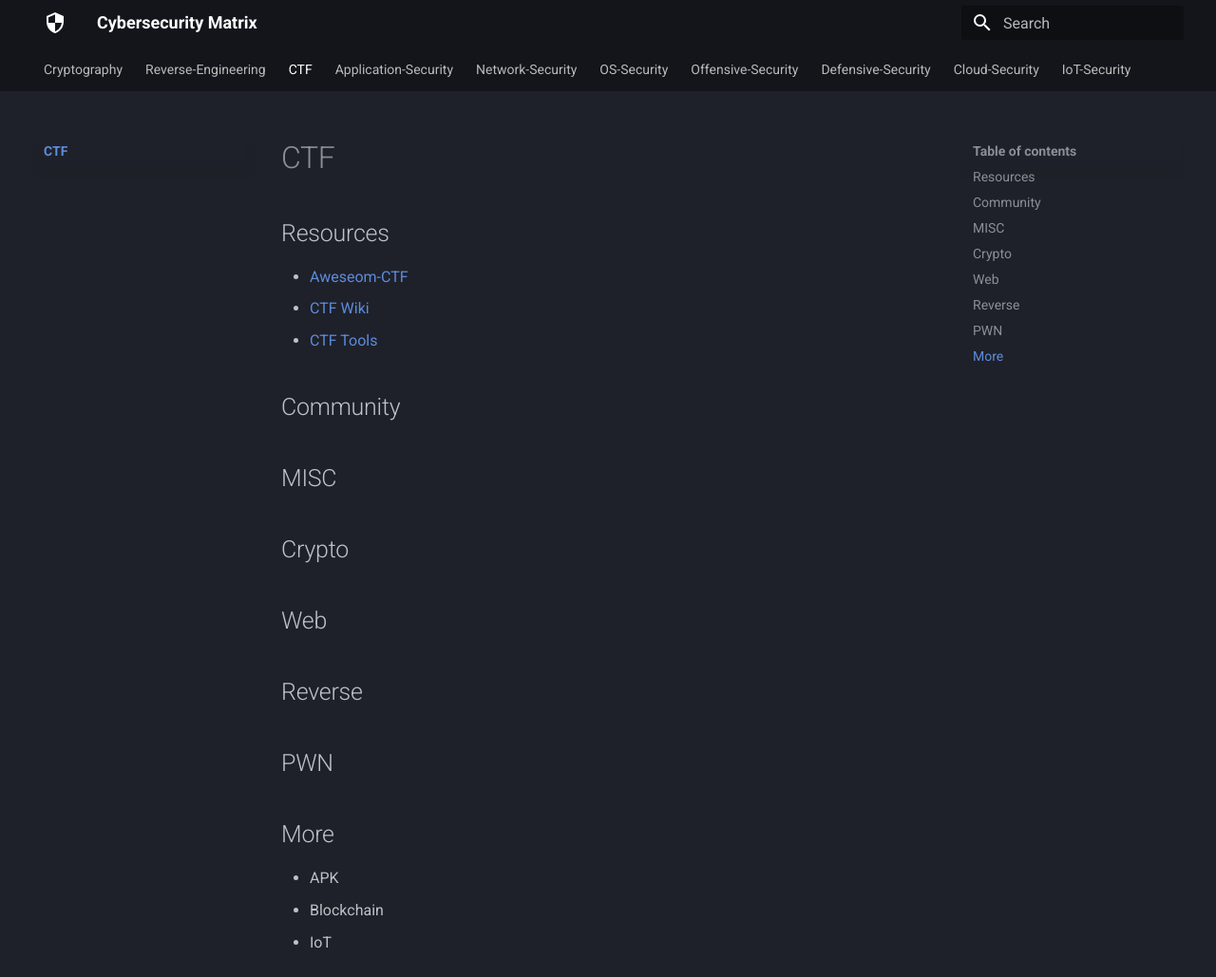
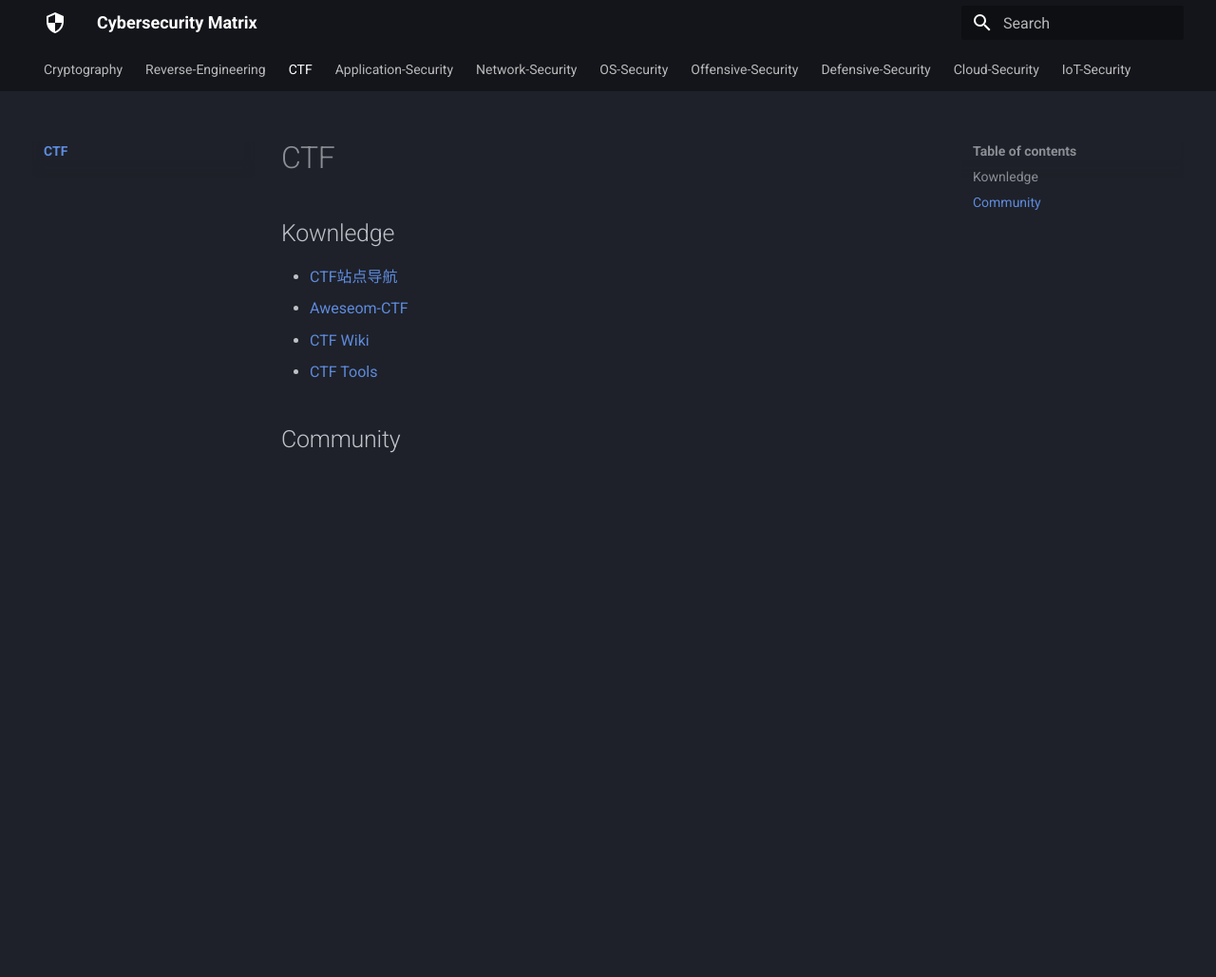
Before and after one commit to AvenMay/cybersecurity-matrix, an MkDocs documentation site: the page built from docs/ctf/index.md, in a window 1280 px wide and 1029 px high. Shown: the whole window at 95% size. Built offline with MkDocs 1.6.1 and Material for MkDocs 9.7.7, drawn with Linux system fonts in a browser that asks for light colours.

Commit message:
update home index

```diff
--- a/docs/ctf/index.md
+++ b/docs/ctf/index.md
@@ -1,25 +1,10 @@
 # CTF
 
-## Resources
+## Kownledge
 
+- [CTF站点导航](https://ctf.mzy0.com/)
 - [Aweseom-CTF](https://github.com/apsdehal/awesome-ctf)
 - [CTF Wiki](https://ctf-wiki.org/)
 - [CTF Tools](https://ctf-wiki.github.io/ctf-tools/)
 
 ## Community
-
-## MISC
-
-## Crypto
-
-## Web
-
-## Reverse
-
-## PWN
-
-## More
-
-- APK
-- Blockchain
-- IoT
```
Also changed, not shown: docs/index.md (+1 -16 lines).
